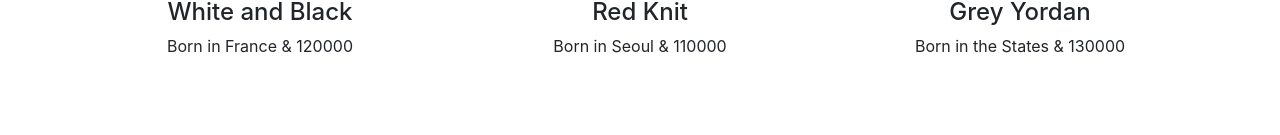
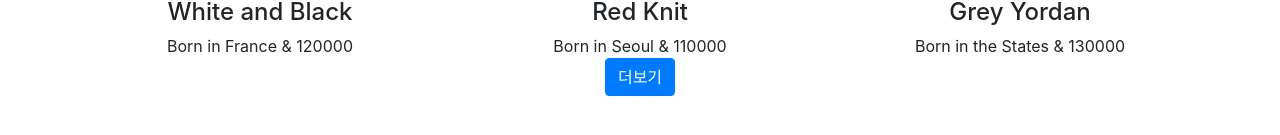
Before and after one commit to suhogit/React-shop, a React (Create React App) app: page / in a window 1280 px wide. Shown: the part 599-734 px from the top of the page. Built offline with nearby package versions, Linux system fonts and the light colour scheme.

Commit message:
Ajax요청방법 axios

```diff
--- a/package.json
+++ b/package.json
@@ -6,6 +6,8 @@
     "@testing-library/jest-dom": "^5.16.1",
     "@testing-library/react": "^12.1.2",
     "@testing-library/user-event": "^13.5.0",
+    "add": "^2.0.6",
+    "axios": "^0.25.0",
     "bootstrap": "^4.6.0",
     "node-sass": "^7.0.1",
     "react": "^17.0.2",
--- a/src/App.js
+++ b/src/App.js
@@ -5,6 +5,7 @@
 import './App.css';
 import Data from './data.js';
 import Detail from './Detail.js';
+import axios from 'axios';
 
 import { Link, Route, Switch } from 'react-router-dom';
 
@@ -60,6 +61,16 @@
         })
       }
     </div>
+    <button className="btn btn-primary" onClick={()=> {
+      axios.get('https://codingapple1.github.io/shop/data2.json')
+      .then((result)=>{
+        console.log(result.data)
+       })
+      .catch(()=>{
+        console.log('실패!zzzzz')
+       })    // ajax 요청에 실패했을때 담을 수 있는 코드
+
+    }}>더보기</button>
   </div>
 </Route>
 
```
Also changed, not shown: 1 other file (tests, documents, lock files or other folders).
